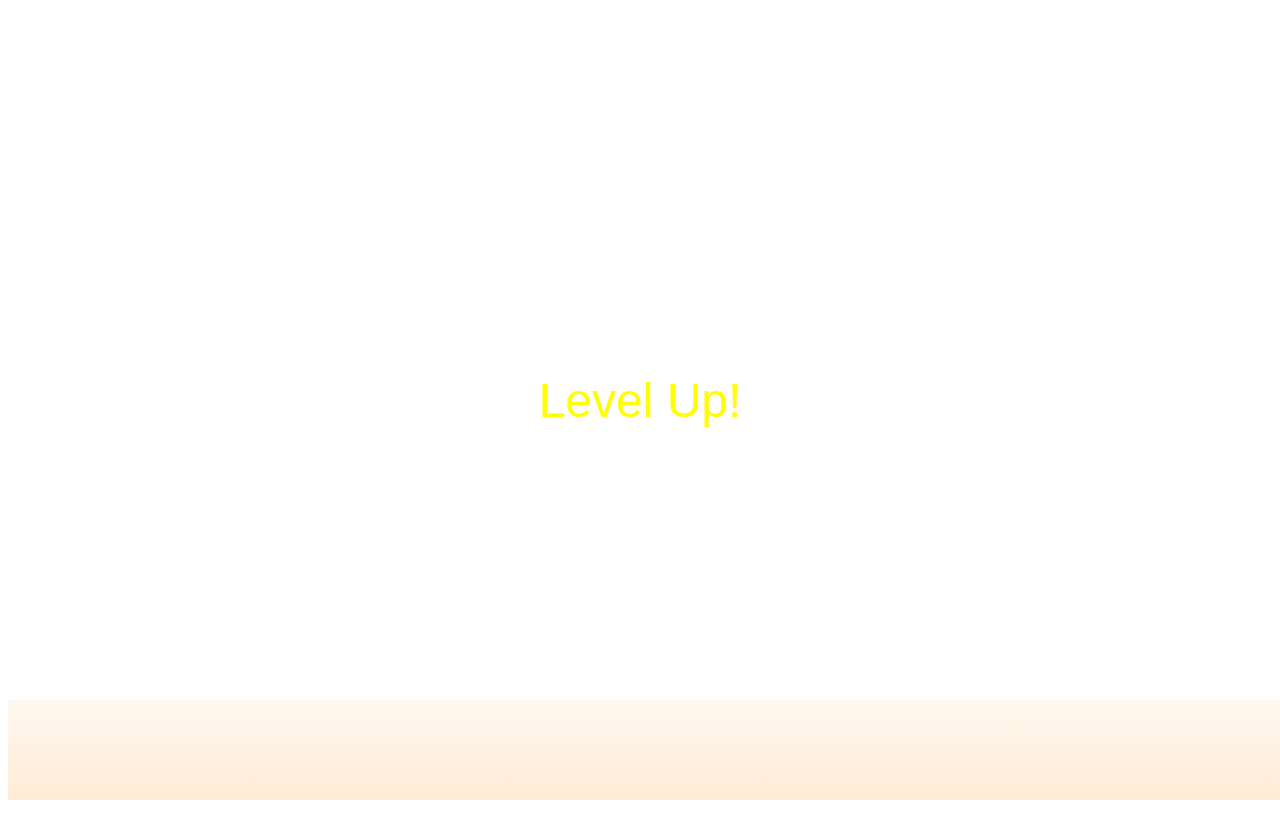
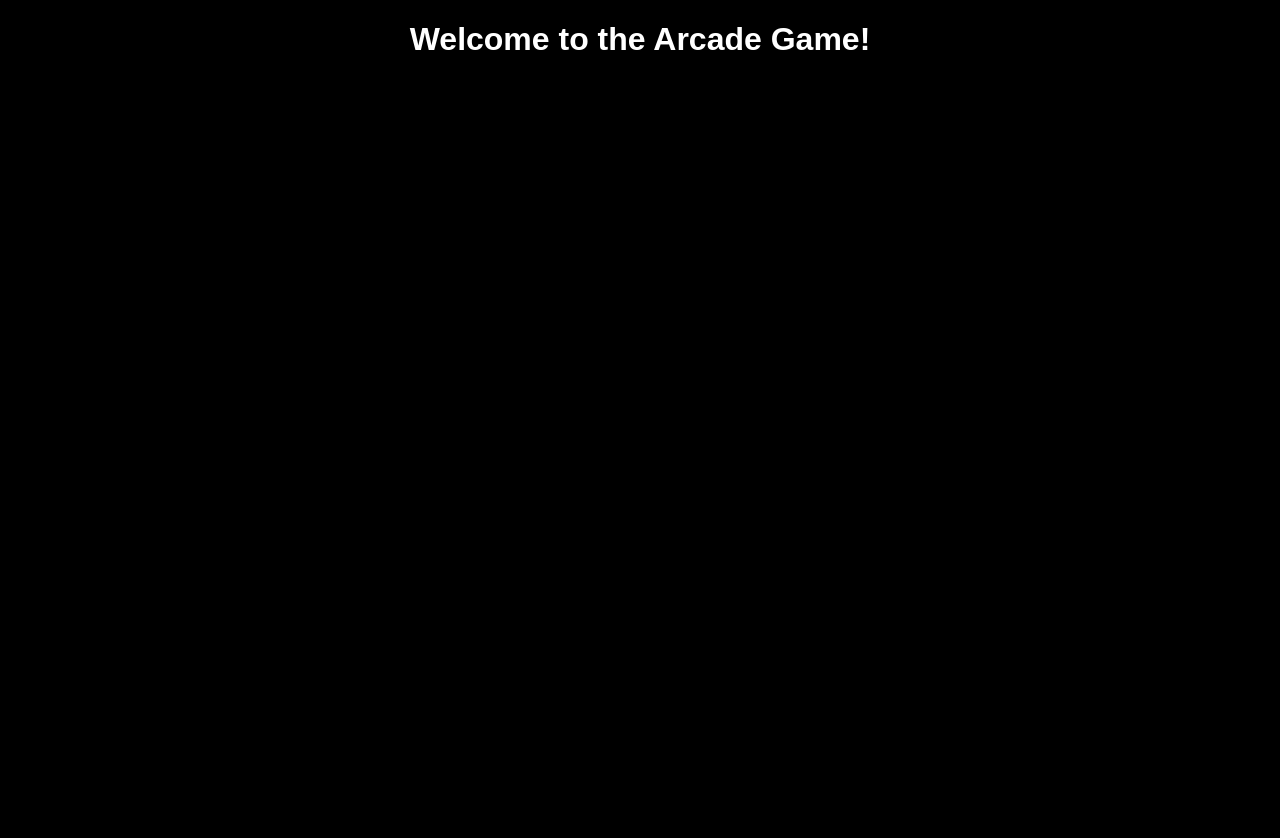
Before and after one commit to timmiee/New, a plain HTML site: page index.html in a window 1280 px wide. Before the commit the page ends 800 px from the top, so only its background shows below. Drawn offline with Linux system fonts and the light colour scheme.

Commit message:
Replace index.html with a fully-featured arcade-style game implementation in the timmiee/New repository.

```diff
--- a/index.html
+++ b/index.html
@@ -1,51 +1,44 @@
-<html>
+<!DOCTYPE html>
+<html lang="en">
 <head>
-    <title>Game Level-Up</title>
+    <meta charset="UTF-8">
+    <meta name="viewport" content="width=device-width, initial-scale=1.0">
+    <title>Arcade Game</title>
     <style>
-        body { font-family: Arial, sans-serif; }
-        .level-up-text {
-            position: absolute;
-            top: 50%;
-            left: 50%;
-            transform: translate(-50%, -50%);
-            font-size: 48px;
-            color: yellow;
-            opacity: 1;
-            transition: opacity 1s ease-out;
-        }
-        .fountain {
-            position: absolute;
-            bottom: 0;
-            width: 100%;
-            height: 100px;
-            background: linear-gradient(to top, rgba(255, 223, 186, 0.5), transparent);
-            animation: fountain-animation 3s infinite;
-        }
-        @keyframes fountain-animation {
-            0% { background-color: transparent; }
-            50% { background-color: rgba(255, 223, 186, 0.5); }
-            100% { background-color: transparent; }
-        }
+        body { background: black; color: white; font-family: Arial, sans-serif; }
+        #gameArea { width: 100vw; height: 100vh; position: relative; }
     </style>
 </head>
 <body>
-    <div class="fountain"></div>
+    <h1 style="text-align:center;">Welcome to the Arcade Game!</h1>
+    <div id="gameArea"></div>
     <script>
-        function createLevelUpText() {
-            const textElement = document.createElement('div');
-            textElement.className = 'level-up-text';
-            textElement.innerText = 'Level Up!';
-            document.body.appendChild(textElement);
-            setTimeout(() => {
-                textElement.style.opacity = 0;
-            }, 1000);
-            setTimeout(() => {
-                document.body.removeChild(textElement);
-            }, 2000);
+        // 3D Game Mechanics and Logic
+        const gameArea = document.getElementById('gameArea');
+
+        function initGame() {
+            // Setup 3D Environment
+            // Initialize variables for gameplay: player position, score, etc.
         }
 
-        // Simulate level up
-        setTimeout(createLevelUpText, 5000);
+        function drawFlyingText(message) {
+            const text = document.createElement('div');
+            text.innerText = message;
+            text.style.position = 'absolute';
+            text.style.animation = 'fly 3s forwards';
+            gameArea.appendChild(text);
+
+            // Remove the text after animation
+            setTimeout(() => text.remove(), 3000);
+        }
+
+        function levelUp() {
+            drawFlyingText('Level Up!');
+            // Implement level-up mechanics (increase score, difficulty, etc.)
+        }
+
+        // Add event listeners and game loops
+        initGame();
     </script>
 </body>
 </html>
```
